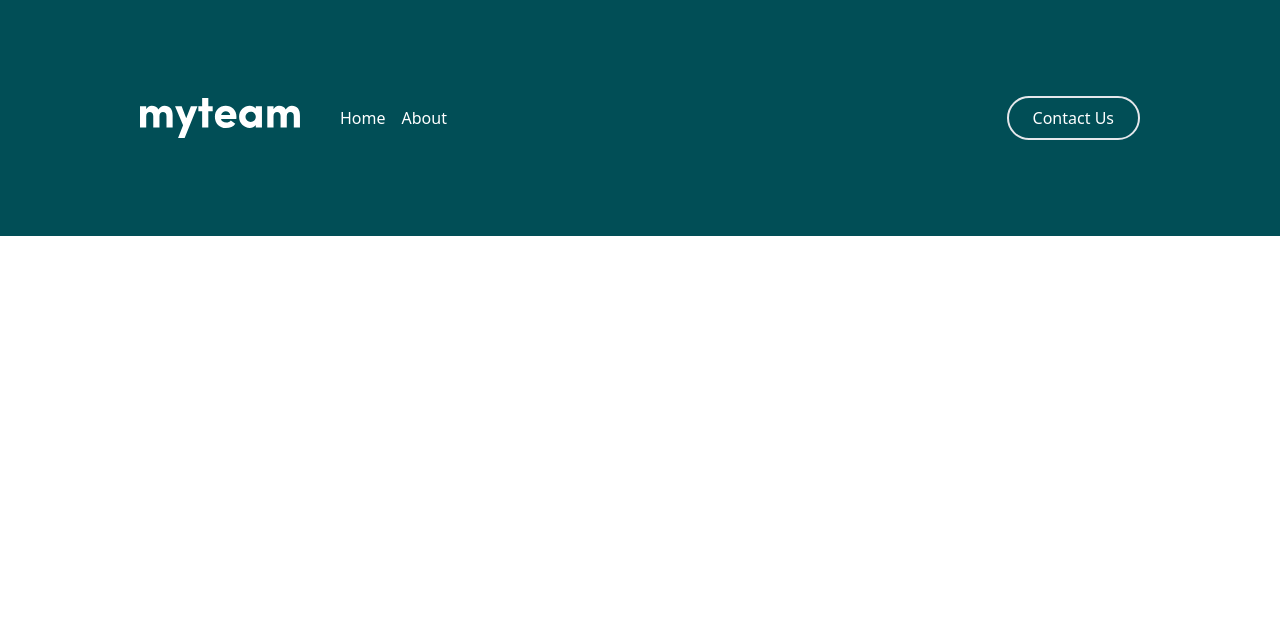
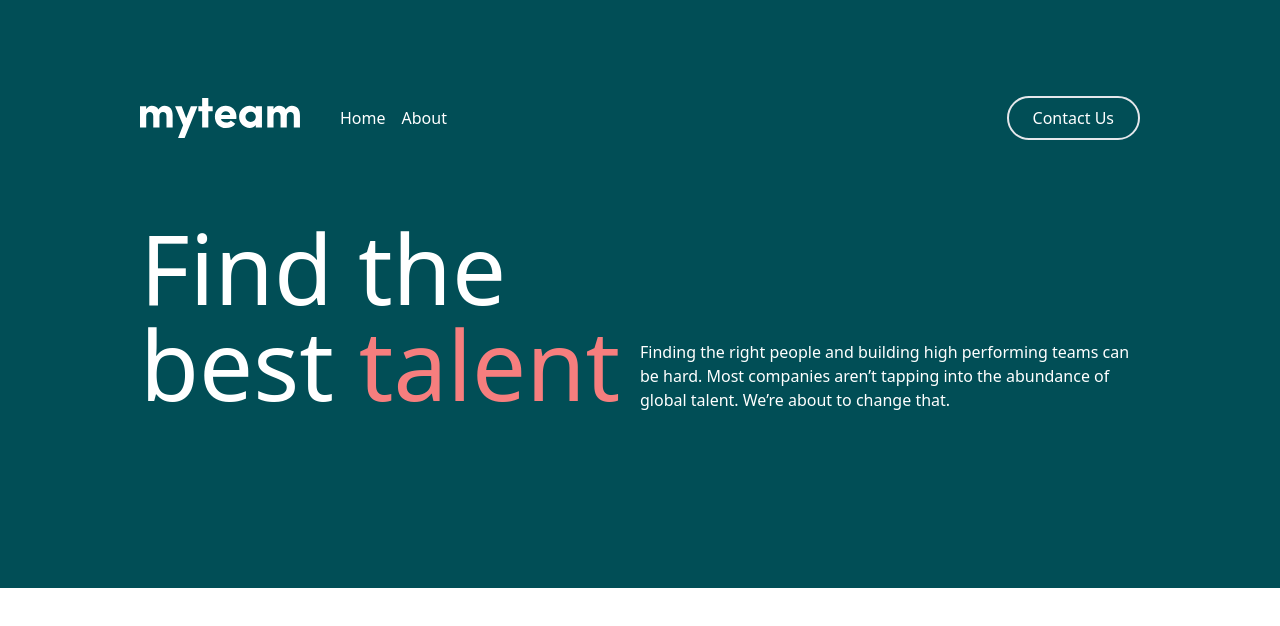
Before and after one commit to JAldo1980/myTeam-recruitment, a React (Vite) app: page / in a window 1280 px wide. Shown: the top 626 px of the page. Built offline with nearby package versions, Linux system fonts and the light colour scheme.

Commit message:
updated Hero component

```diff
--- a/src/App.css
+++ b/src/App.css
@@ -6,3 +6,7 @@
   margin: 0 auto;
   max-width: 1000px;
 }
+
+.custom-color {
+  color: #f67e7e;
+}
--- a/src/App.jsx
+++ b/src/App.jsx
@@ -1,7 +1,7 @@
 import React from "react";
 import ContainerOne from "./components/ContainerOne";
 import Nav from "./components/Nav";
-
+import Hero from "./components/Hero";
 import "./App.css";
 
 function App() {
@@ -9,6 +9,7 @@ function App() {
     <>
       <ContainerOne>
         <Nav />
+        <Hero />
       </ContainerOne>
     </>
   );
--- /dev/null
+++ b/src/components/Hero.jsx
@@ -0,0 +1,24 @@
+import React from "react";
+
+const Hero = () => {
+  return (
+    <>
+      <div className="text-container grid grid-cols-2 pb-40">
+        <div>
+          <h1 className="text-8xl text-white">
+            Find the best <span className="custom-color">talent</span>
+          </h1>
+        </div>
+        <div className="grid" style={{ display: "grid", alignContent: "end" }}>
+          <p className="text-white">
+            Finding the right people and building high performing teams can be
+            hard. Most companies aren’t tapping into the abundance of global
+            talent. We’re about to change that.
+          </p>
+        </div>
+      </div>
+    </>
+  );
+};
+
+export default Hero;
```
